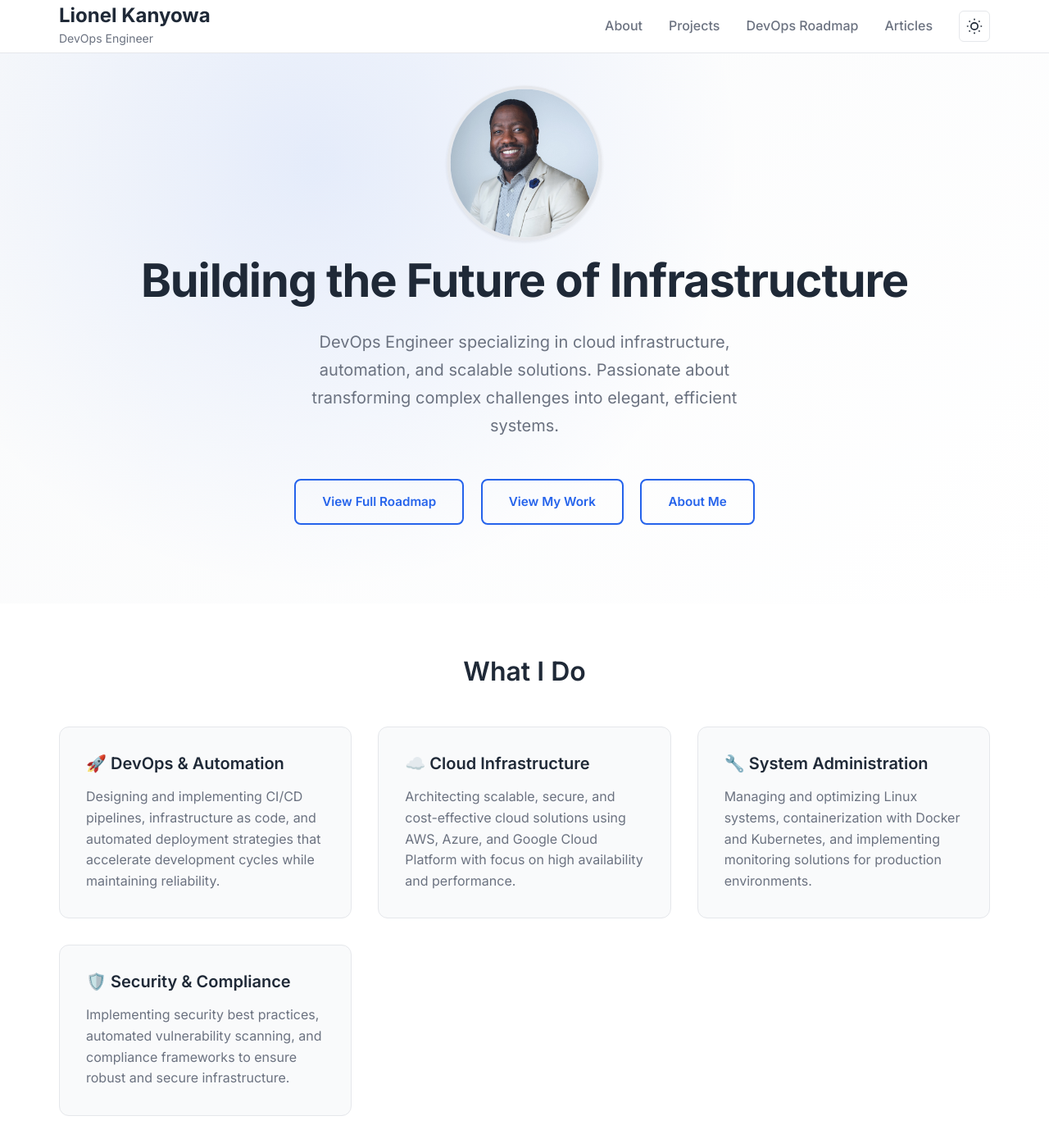
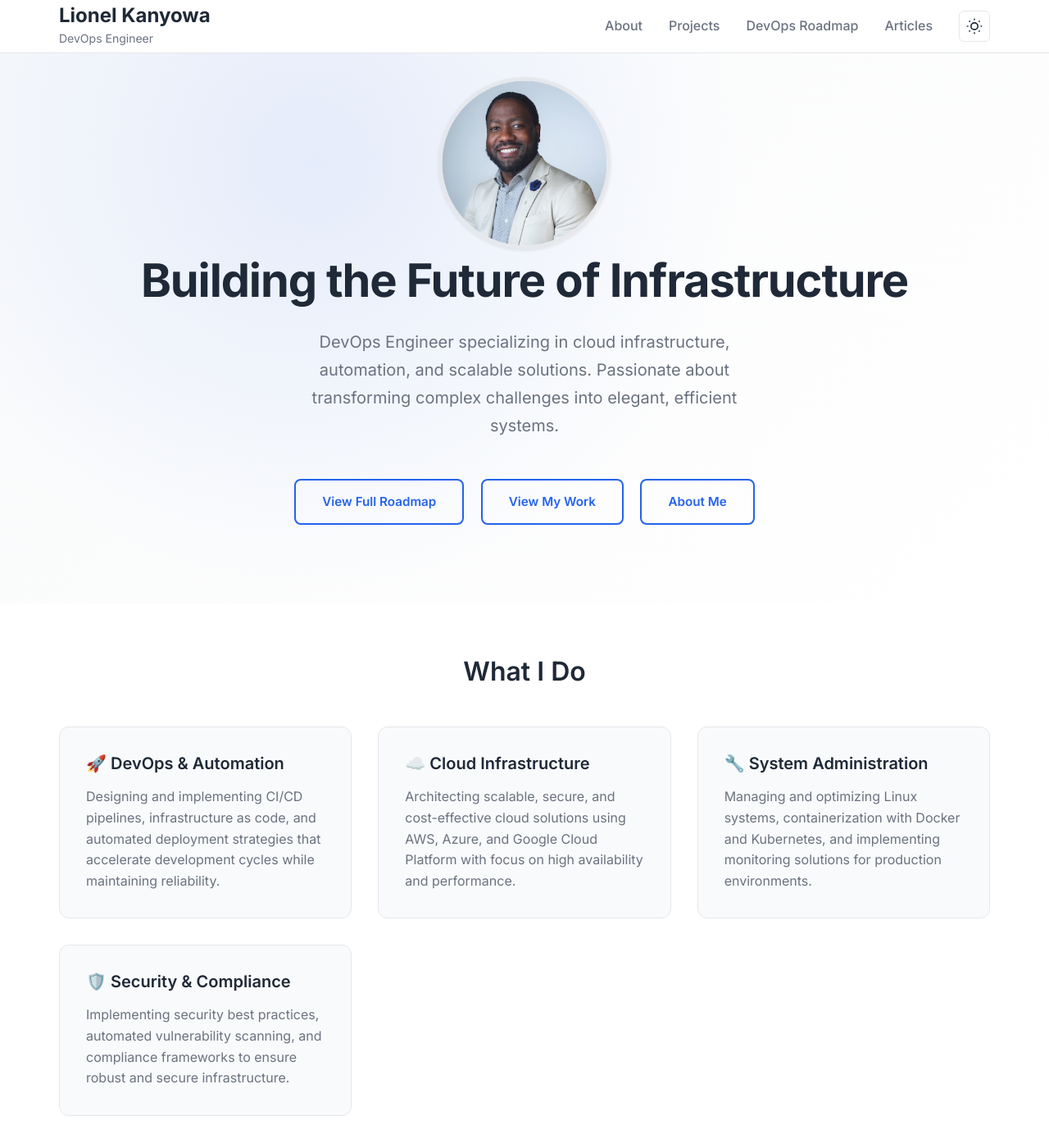
Before and after one commit to lionelkanyowa/lionelkanyowa.github.io, a Jekyll site: the page built from index.html, in a window 1280 px wide and 1400 px high. Shown: the whole window at 82% size. Built offline with Jekyll 4.4.1, drawn with Linux system fonts in a browser that asks for light colours.

Commit message:
altered profile photo transform: scale size to 1.5 in main.css

```diff
--- a/assets/css/main.css
+++ b/assets/css/main.css
@@ -1216,7 +1216,7 @@ section {
   border-radius: 50%;
   object-fit: cover;
   object-position: center 20%;
-  transform: scale(1.35);
+  transform: scale(1.5);
   border: 3px solid var(--border-color);
   box-shadow: var(--shadow);
   transition: all var(--transition-normal);
```
